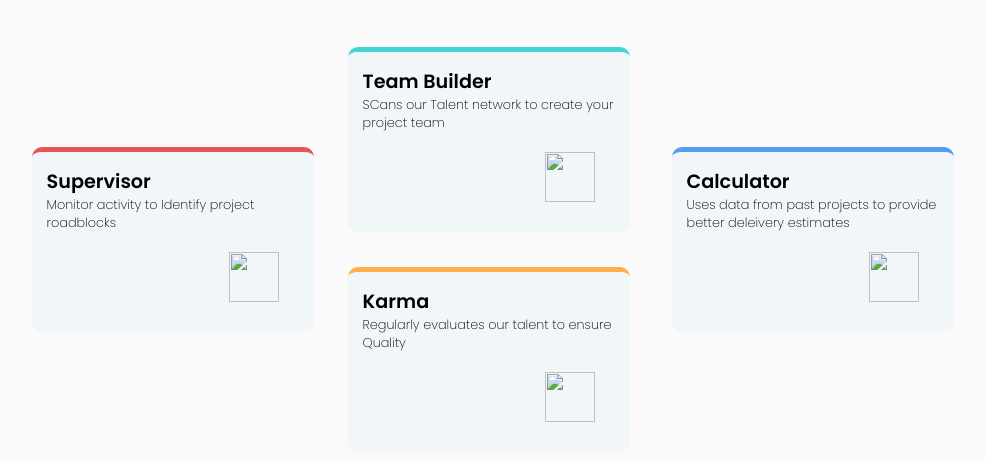
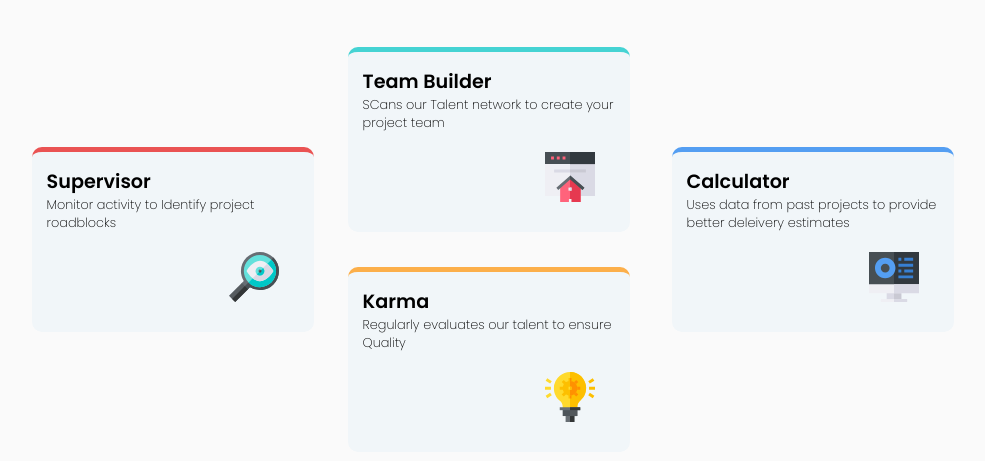
Before and after one commit to Parth562/four-section-master-frontenMentor, a plain HTML site: page index.html in a window 1280 px wide. Shown: the part 161-622 px from the top of the page, without its empty margins (166-1151 px from the left). Drawn offline with Linux system fonts and the light colour scheme.

Commit message:
Update index.html

```diff
--- a/index.html
+++ b/index.html
@@ -28,25 +28,25 @@
     <div class="block-1 box">
       <h2>Supervisor</h2>
       <p>Monitor activity to Identify project roadblocks</p>
-      <img class="image" src="images/icon-supervisor.svg">
+      <img class="image" src="icon-supervisor.svg">
     </div>
 
     <div class="block-2 box">
       <h2>Team Builder</h2>
       <p>SCans our Talent network to create your project team</p>
-      <img class="image" src="images/icon-team-builder.svg">
+      <img class="image" src="icon-team-builder.svg">
     </div>
 
     <div class="block-3 box">
       <h2>Karma</h2>
       <p>Regularly evaluates our talent to ensure Quality</p>
-      <img class="image" src="images/icon-karma.svg">
+      <img class="image" src="icon-karma.svg">
     </div>
 
     <div class="block-4 box">
       <h2>Calculator</h2>
       <p>Uses data from past projects to provide better deleivery estimates</p>
-      <img class="image" src="images/icon-calculator.svg">
+      <img class="image" src="icon-calculator.svg">
     </div>
   </div>
 
```
